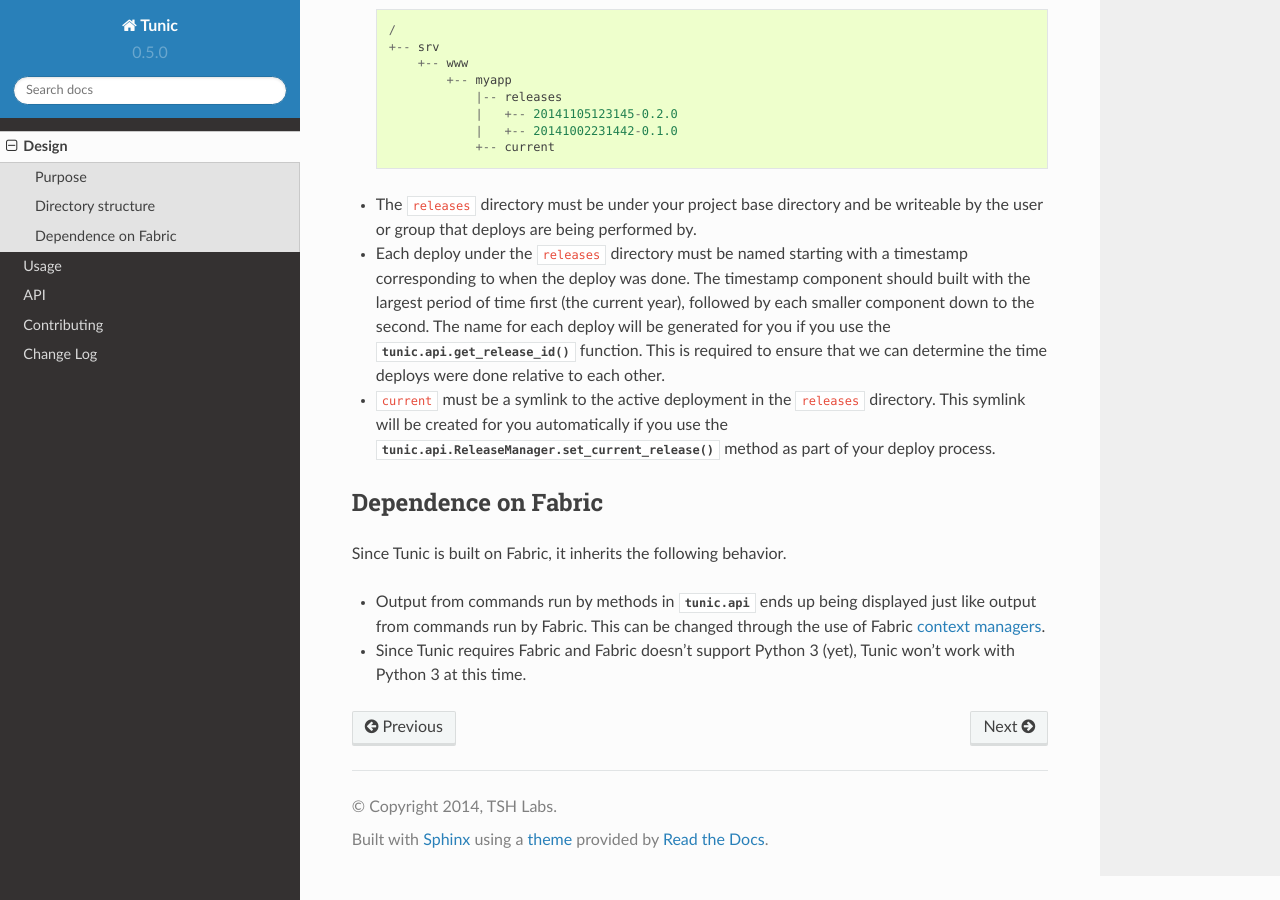
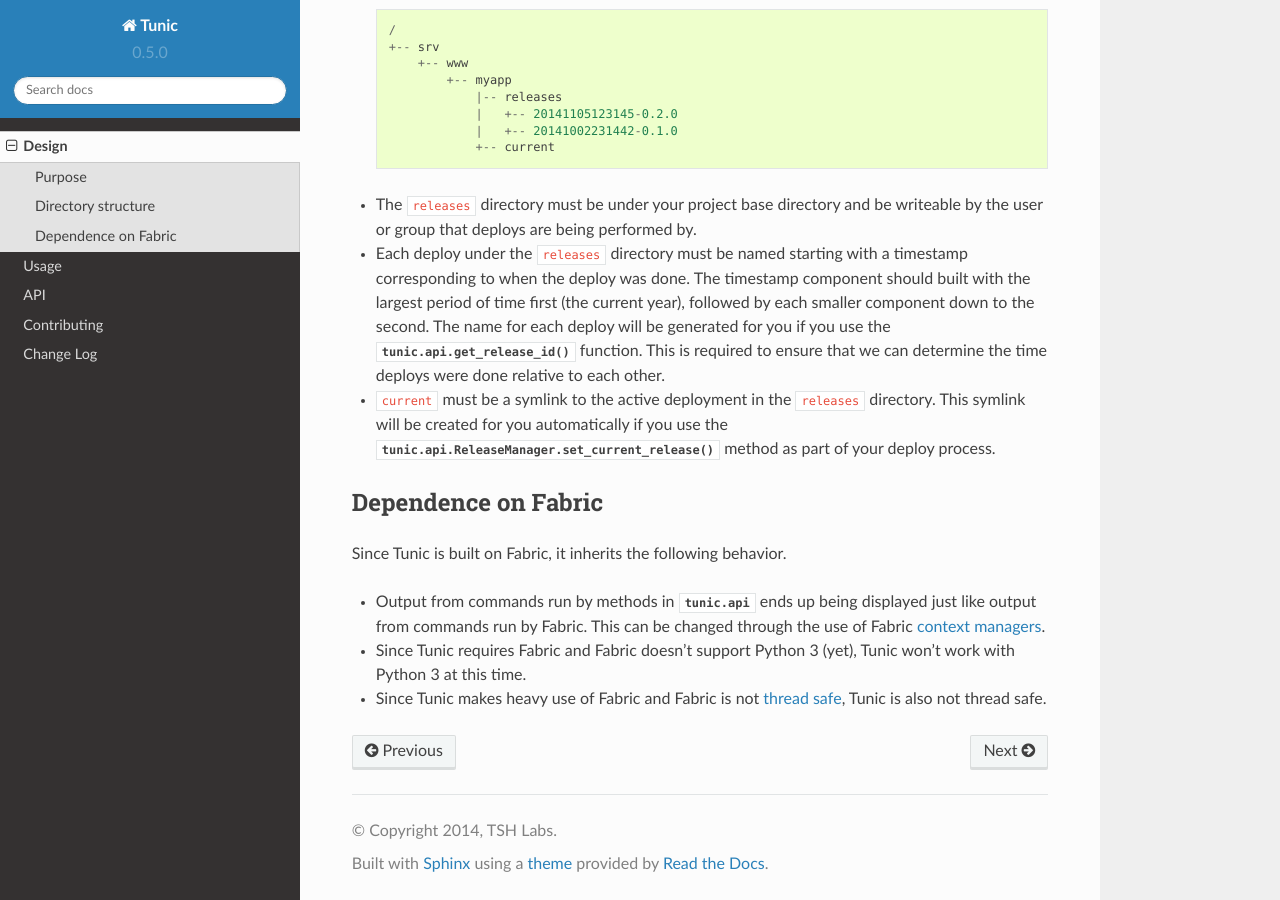
Before and after one commit to 56quarters/tunic, a Sphinx documentation site: the page built from doc/source/design.rst, in a window 1280 px wide and 900 px high, scrolled down 661 px. Built offline with Sphinx 7.4.7 and the Read the Docs theme 2.0.0, drawn with Linux system fonts in a browser that asks for light colours.

Commit message:
Add note about thread safety

```diff
--- a/doc/source/design.rst
+++ b/doc/source/design.rst
@@ -65,4 +65,9 @@ Since Tunic is built on Fabric, it inherits the following behavior.
 * Since Tunic requires Fabric and Fabric doesn't support Python 3 (yet), Tunic
   won't work with Python 3 at this time.
 
+* Since Tunic makes heavy use of Fabric and Fabric is not `thread safe`_, Tunic
+  is also not thread safe.
+
 .. _context managers: http://docs.fabfile.org/en/latest/api/core/context_managers.html
+
+.. _thread safe: http://www.fabfile.org/faq.html#is-fabric-thread-safe
```
